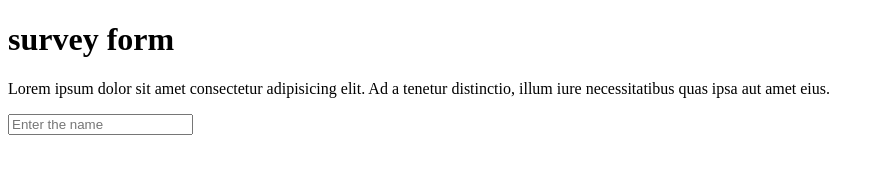
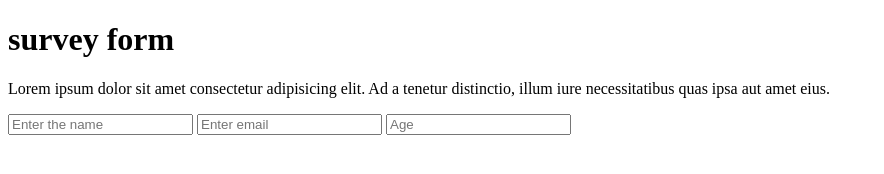
Before and after one commit to mesfin345/final-project, a plain HTML site: page index.html in a window 1280 px wide. Shown: the whole page, without its empty margins (0-884 px from the left). Drawn offline with Linux system fonts and the light colour scheme.

Commit message:
adding email and name

```diff
--- a/index.html
+++ b/index.html
@@ -14,6 +14,9 @@
     <form  id="survey-form" >
 
         <input type="text" id="name" placeholder="Enter the name" required >
+        <input type="email" id="email" placeholder="Enter email" required >
+        <input type="number" id="number" placeholder="Age" required >
+
 
     </form>
 
```
